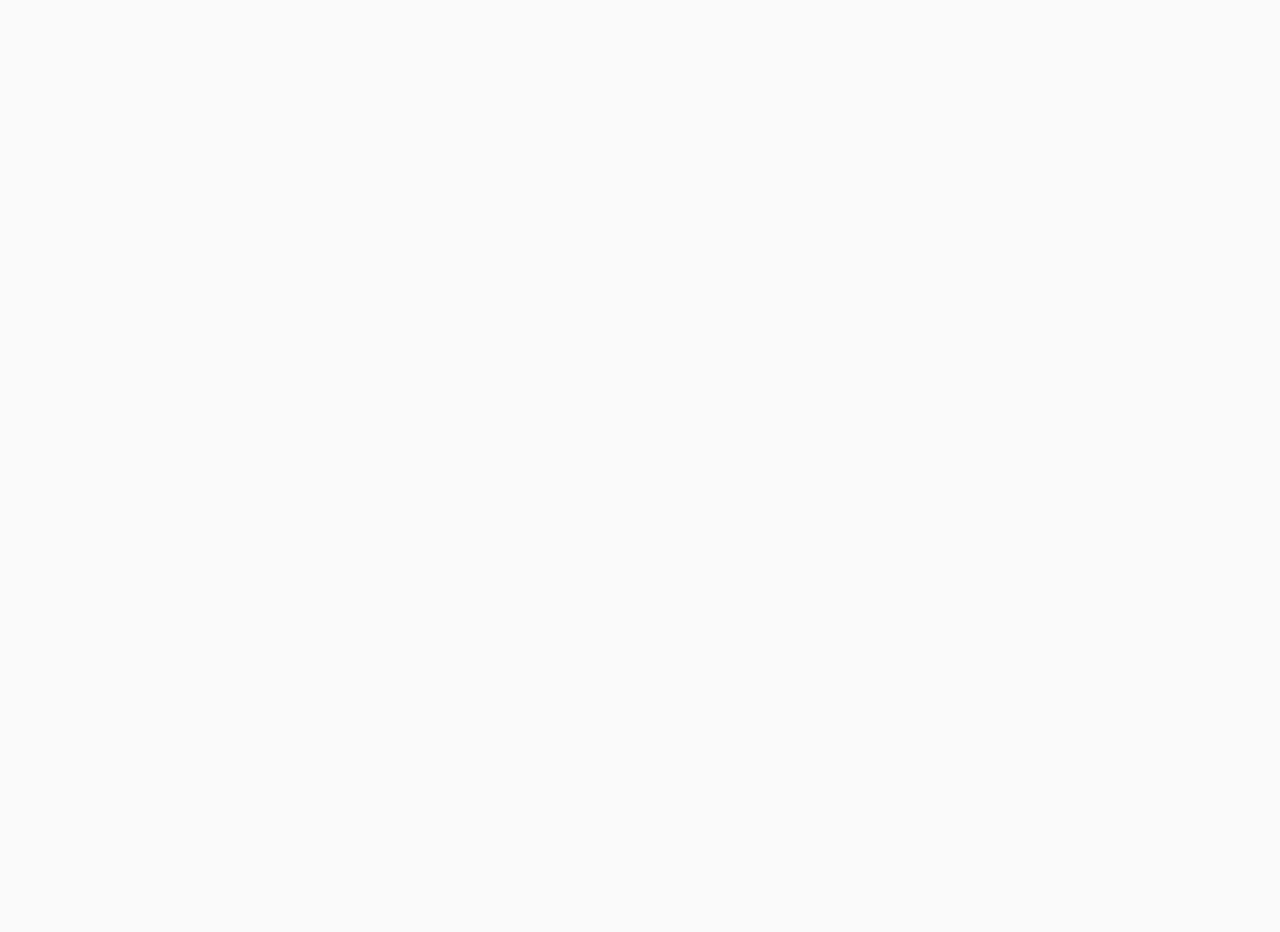
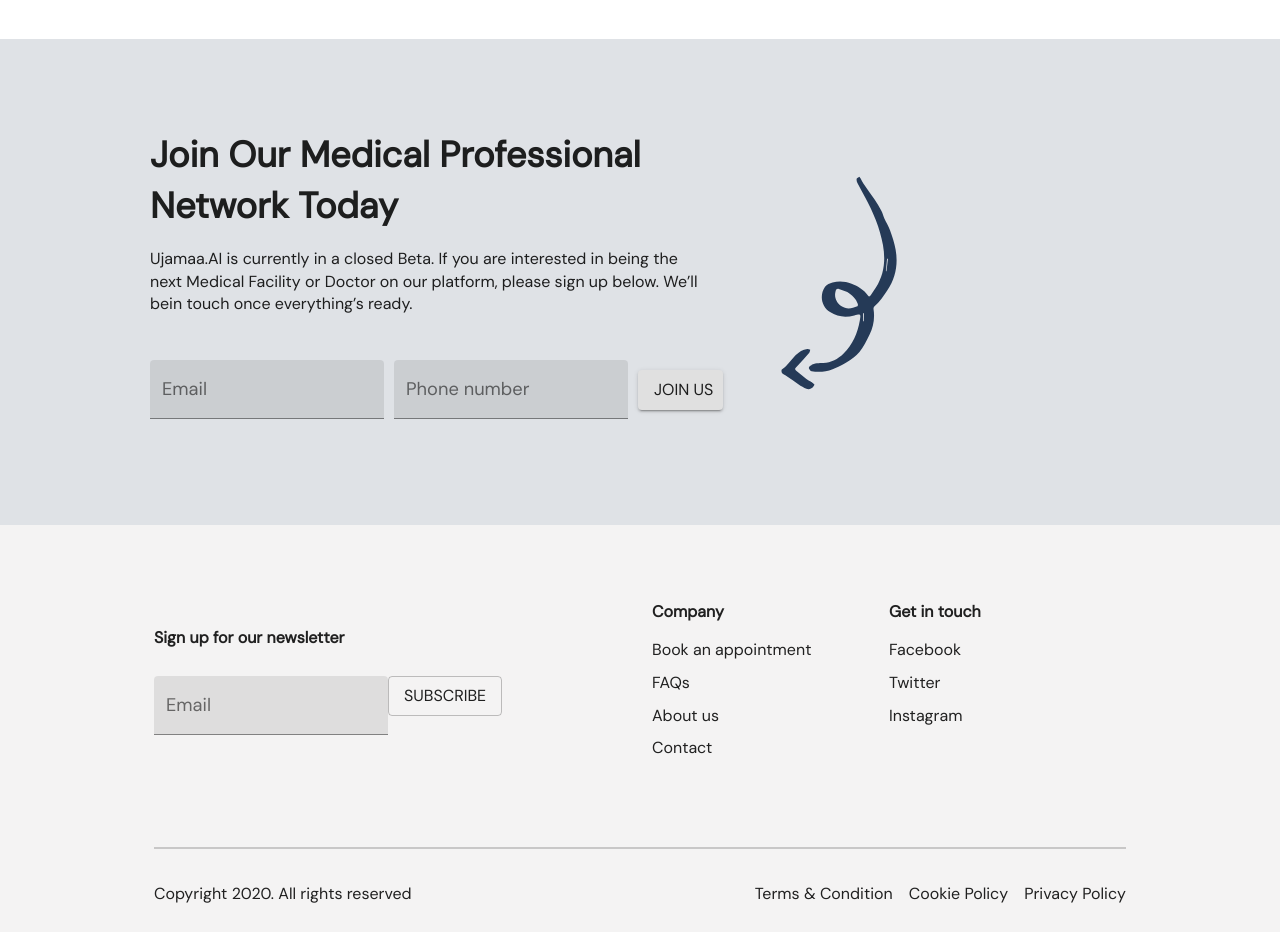
Before and after one commit to iam-kevin/website-ujamaa.ai-test, a React (Create React App) app: page / in a window 1280 px wide. Shown: the part 1160-2092 px from the top of the page. Before the commit the page ends 800 px from the top, so only its background shows below. Built offline with nearby package versions, Linux system fonts and the light colour scheme.

Commit message:
added: `Join Us` section

```diff
--- a/src/App.js
+++ b/src/App.js
@@ -3,9 +3,11 @@
 import theme from './config/theme'
 
 
-// import HeaderSection from './fragments/HeaderSection'
-// import FooterSection from './fragments/FooterSection'
+import HeaderSection from './fragments/HeaderSection'
 import BookWithUjamaaSection from './fragments/BookWithUjamaaSection'
+import JoinUsSection from './fragments/JoinUsSection';
+import FooterSection from './fragments/FooterSection'
+
 /**
  * Entire App; To contain the components that make up the website
  * TODO: Theming buttons and fonts
@@ -16,7 +18,10 @@
         <ThemeProvider theme={theme}>
             <CssBaseline />
             <div className='app'>
+              <HeaderSection />
               <BookWithUjamaaSection />
+              <JoinUsSection />
+              <FooterSection />
             </div>
         </ThemeProvider>
   )
--- /dev/null
+++ b/src/assets/css/join-us.css
@@ -0,0 +1,38 @@
+.container{
+    display: flex;
+    justify-content: center !important;
+    align-items: center;
+
+    padding: 90px 150px !important;
+}
+
+.container > * {
+    display: inline-block;
+}
+
+.join-info {
+    max-width: 556px;
+}
+
+.join-info .title {
+    margin: 0px;
+    font-size: 36px;
+}
+
+.join-us .input-fields {
+    display: flex;
+    padding: 28px 0;
+    justify-content: flex-start;
+    align-self: start;
+    align-items: center;
+}
+
+.join-us .input-fields > * {
+    padding-right: 10px !important;
+}
+
+.arrow-image {
+    padding-left: 30px;
+    display: inline-flexbox;
+    justify-items: center;
+}
--- a/src/fragments/FooterSection.js
+++ b/src/fragments/FooterSection.js
@@ -34,7 +34,6 @@
             <p className='title'>Sign up for our newsletter</p>
             <div className='form-controls'>
                 <TextField
-                    id="filled-basic"
                     label="Email"
                     variant="filled" />
                 <Button
--- /dev/null
+++ b/src/fragments/JoinUsSection.js
@@ -0,0 +1,33 @@
+import React from 'react'
+
+import { Container, TextField, Button } from '@material-ui/core'
+
+// SVG
+import ArrowSVG from '../assets/vectors/joinUsArrow.svg'
+import '../assets/css/join-us.css'
+export default () => {
+    return (
+        <Container style={{ background: "#DFE2E6" }} className='container'>
+            <div className="join-us">
+                <div className='join-info'>
+                    <h2 className='title'>Join Our Medical Professional Network Today</h2>
+                    <p>Ujamaa.AI is currently in a closed Beta. If you are interested in being the next Medical Facility or Doctor on our platform, please sign up below. We’ll bein touch once everything’s ready.</p>
+                </div>
+                <div className='input-fields'>
+                    <TextField
+                        variant='filled'
+                        label='Email' />
+                    <TextField
+                        variant='filled'
+                        label='Phone number' />
+                    <Button variant='contained'>
+                        Join us
+                    </Button>
+                </div>
+            </div>
+            <div className='arrow-image'>
+                <img src={ArrowSVG} alt='Join us arrow'/>
+            </div>
+        </Container>
+    )
+}
```
